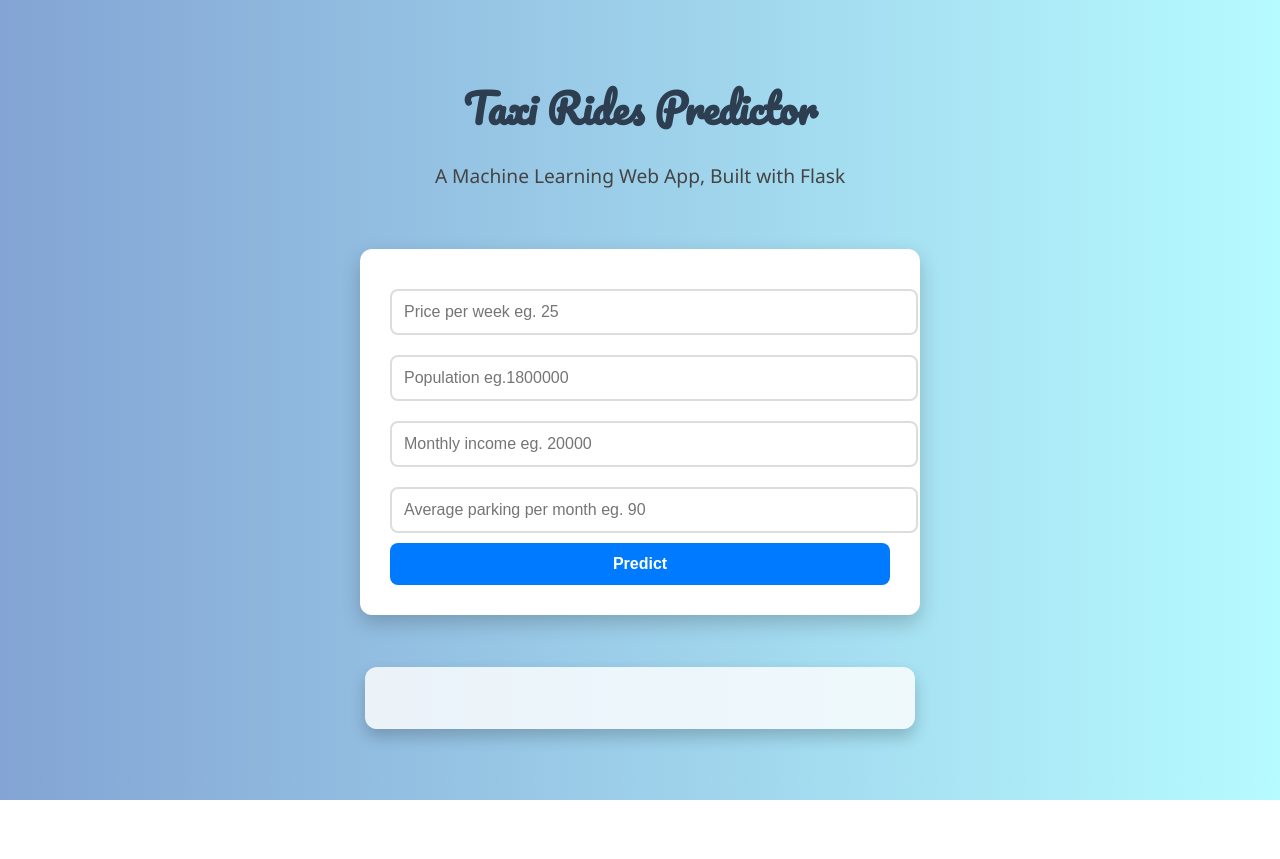
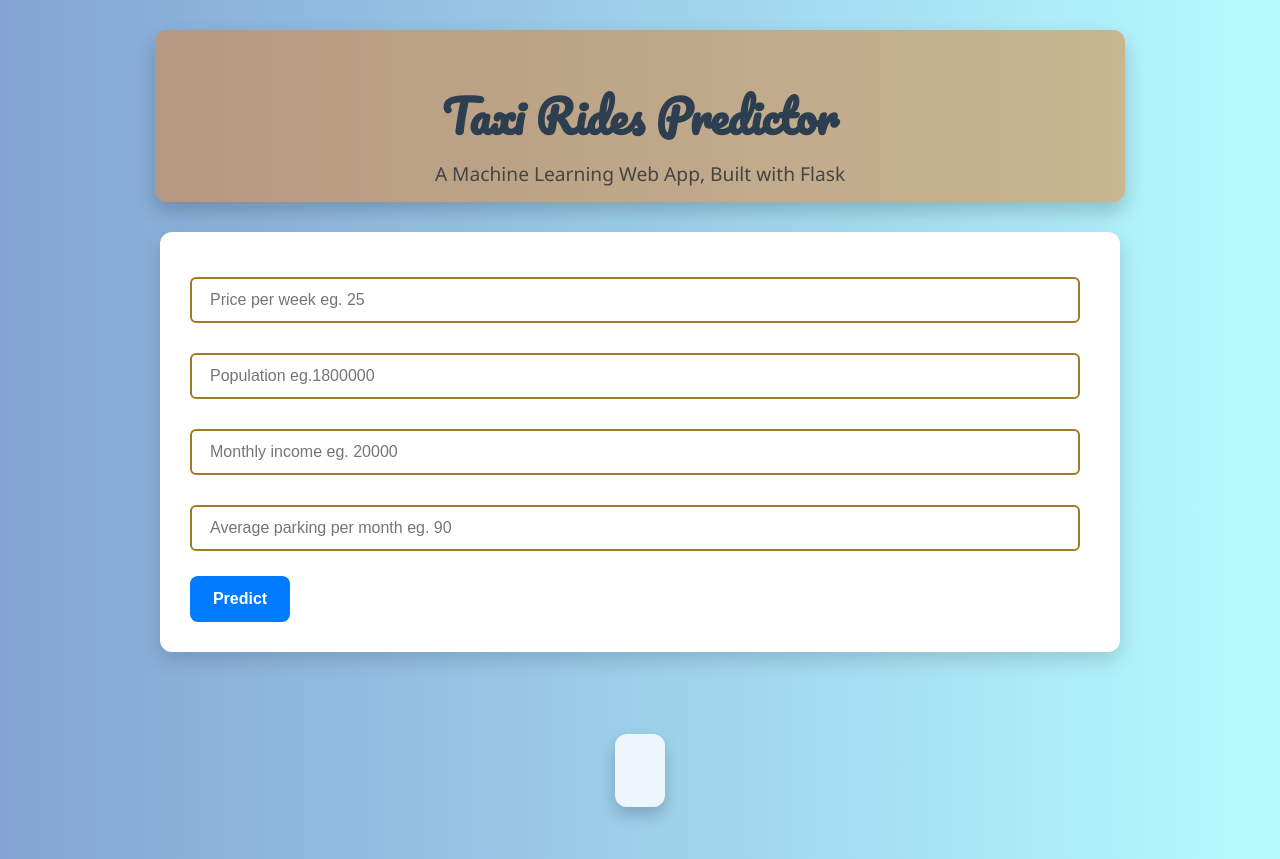
Before and after one commit to Selva-Praveen-AC/ML-DL-Projects, a Flask app: page / in a window 1280 px wide. Before the commit the page ends 800 px from the top, so only its background shows below. Run offline with Flask 3, Linux system fonts and the light colour scheme; parts of the project's set-up code (start-up, migrations or seed data) failed here and were passed over; some libraries are stand-ins or nearby versions.

Commit message:
change css

```diff
--- a/Taxi Predict/static/style.css
+++ b/Taxi Predict/static/style.css
@@ -5,19 +5,29 @@ body {
     font-family: 'Segoe UI', Tahoma, Geneva, Verdana, sans-serif;
     background: linear-gradient(to right, #83a4d4, #b6fbff);
     color: #333;
+    min-height: 100vh;
+    display: flex;
+    flex-direction: column;
+    align-items: center;
 }
 
-/* Container Styles */
+/* Header Container */
 .container {
+    width: 100%;
+    max-width: 950px;
+    background-color: #db883b8c;
+    border-radius: 12px;
     text-align: center;
-    padding: 40px 20px;
+    padding: 10px;
+    margin-top: 30px;
+    box-shadow: 0 10px 20px 	rgba(0,0,0,0.2);
 }
 
 .container-heading {
-    font-size: 2.5rem;
+    font-size: 2.8rem;
     font-weight: bold;
     color: #fff;
-    margin-bottom: 10px;
+    margin-bottom: 5px;
 }
 
 .heading_font {
@@ -28,27 +38,28 @@ body {
 .description p {
     font-size: 1.2rem;
     color: #444;
+    margin: 5px 0;
 }
 
-/* ML Container */
+/* ML Input Form */
 .ml-container {
-    background-color: #ffffff;
-    max-width: 500px;
-    margin: auto;
+    background-color: #fff;
+    max-width: 900px;
+    width: 100%;
+    margin: 30px auto;
     padding: 30px;
     border-radius: 12px;
-    box-shadow: 0 8px 20px rgba(0, 0, 0, 0.2);
+    box-shadow: 0 8px 20px rgba(0, 0, 0, 0.15);
 }
 
-/* Form Input */
 .form-input {
-    width: 100%;
-    padding: 12px;
-    margin: 10px 0;
-    border: 2px solid #ddd;
-    border-radius: 8px;
+    width: 850px;
+    padding: 12px 18px;
+    margin: 15px 0;
+    border: 2px solid #9c7c24;
+    border-radius: 6px;
     font-size: 1rem;
-    transition: border-color 0.3s;
+    transition: border-color 0.3s ease;
 }
 
 .form-input:focus {
@@ -56,10 +67,10 @@ body {
     outline: none;
 }
 
-/* Button */
+/* CTA Button */
 .my-cta-button {
-    width: 100%;
-    padding: 12px;
+    width: 100px;
+    padding: 14px;
     background-color: #007BFF;
     color: white;
     font-size: 1rem;
@@ -67,37 +78,29 @@ body {
     border: none;
     border-radius: 8px;
     cursor: pointer;
-    transition: background-color 0.3s ease;
+    transition: background-color 0.3s ease, transform 0.2s;
+    margin-top: 10px;
+
 }
 
 .my-cta-button:hover {
     background-color: #0056b3;
+    transform: scale(1.02);
 }
 
-/* Prediction Result */
+/* Prediction Output */
 .prediction-text {
     text-align: center;
-    font-size: 1.3rem;
+    font-size: 1.4rem;
     font-weight: 600;
     color: #1e3c72;
-}
-
-/* Responsive */
-@media (max-width: 600px) {
-    .ml-container {
-        padding: 20px;
-        margin: 20px;
-    }
-
-    .container-heading {
-        font-size: 2rem;
-    }
+    margin-top: 20px;
 }
 
 .result-box {
-    max-width: 500px;
+    max-width: 600px;
     margin: 30px auto;
-    padding: 20px 25px;
+    padding: 25px;
     background-color: #ffffffd0;
     color: #1e3c72;
     font-size: 1.4rem;
@@ -105,10 +108,30 @@ body {
     text-align: center;
     border-radius: 12px;
     box-shadow: 0 8px 16px rgba(0, 0, 0, 0.2);
-    transition: all 0.3s ease;
+    transition: transform 0.3s ease, box-shadow 0.3s ease;
 }
 
 .result-box:hover {
     transform: scale(1.02);
     box-shadow: 0 12px 22px rgba(0, 0, 0, 0.3);
 }
+
+/* Responsive Design */
+@media (max-width: 768px) {
+    .container-heading {
+        font-size: 2.2rem;
+    }
+
+    .ml-container {
+        padding: 20px;
+        margin: 20px auto;
+    }
+
+    .form-input {
+        font-size: 0.95rem;
+    }
+
+    .result-box {
+        font-size: 1.2rem;
+    }
+}
```
